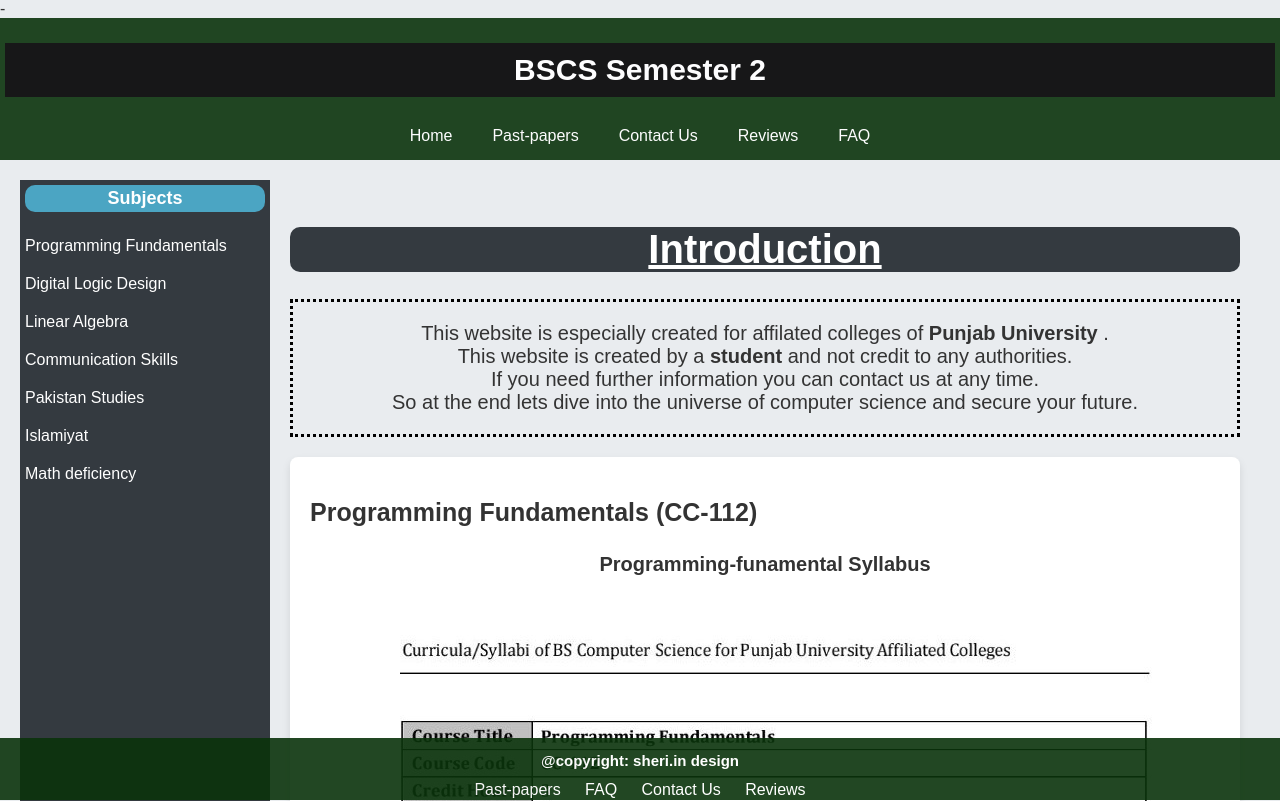
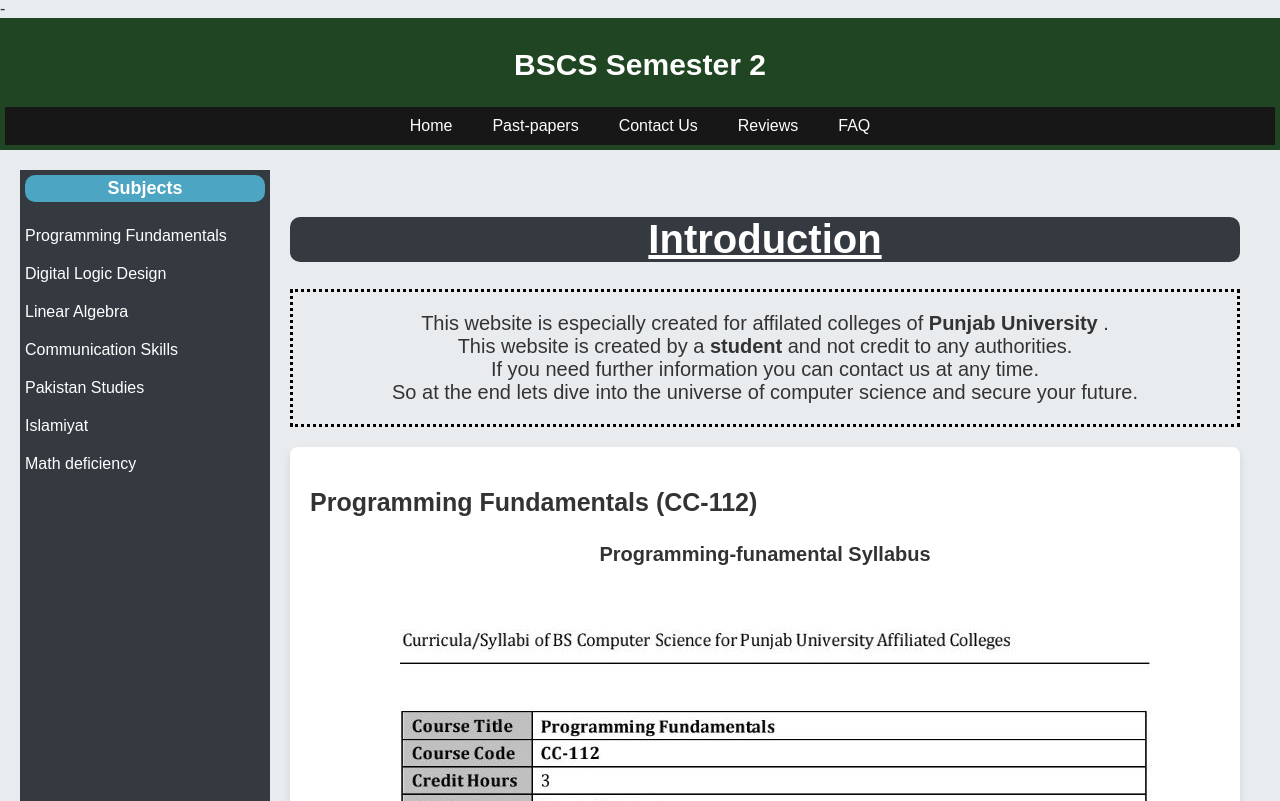
Before and after one commit to sheri-khan/Bscs-sem2_pu, a plain HTML site: page index.html in a window 1280 px wide. Shown: the top 801 px of the page. Drawn offline with nearby package versions, Linux system fonts and the light colour scheme.

Commit message:
3: addition contiue

```diff
--- a/index.html
+++ b/index.html
@@ -176,7 +176,7 @@
     </div>
 <!-- footer  -->
     <footer>
-        <h2 class="footer_h2"> @copyright: sheri.in design</h2>
+        <h2 class="footer_h2">&copy; Sheri.in Design  All Rights Reserved.</h2>
         <div class="footer-links">
             <a href="past_papers.html">Past-papers</a>
             <a href="faq.html">FAQ</a>
--- a/styles.css
+++ b/styles.css
@@ -25,17 +25,23 @@
 }
 .header-h1{
     font-size: 30px;
-    background-color: black;
-    padding-top: 10px;
-    padding-bottom: 10px;
+    /* background-color: black; */
+    padding-top: 5px;
+    padding-bottom: 5px;
 }
 .top-nav {
     display: flex;
     justify-content: center;
     /* flex-direction: column;  it define that all the elements are placed in a coulmn from top to bottom */
     flex-wrap: wrap;
+    background-color: #000000;
+    width: 100%; /* Ensure the navigation bar fits the screen width */
 
-    width: 100%; /* Ensure the navigation bar fits the screen width */
+}
+.top-nav:hover{
+    /* background-color: #fff; */
+    transform: translateY(-5px);
+
 }
 
 .top-nav a {
@@ -59,7 +65,7 @@
     color: #eb5312;
     display: flex;
     flex-direction: column;
-    margin-left: 25px;
+    /* margin-left: 25px; */
     border: 1px solid black;
     border-radius: 10px;
     width: 50%;
@@ -225,16 +231,16 @@
 
 footer {
     /* background-color: #343a40; */
-    background-color: #0b340c;
+
     opacity: 0.90;
     color: #ffffff;
     text-align: center;
     padding: 1px;
     width: 100%; /* Ensure the footer fits the screen width */
-    position: fixed;
-    bottom: 0;
-    left: 0;
-    z-index: 1000;
+    text-align: center;
+    padding: 1rem;
+    background-color: #0b340c;
+    margin-top: 2rem;
 }
 
 /* Ensure the footer links are accessible */
@@ -243,17 +249,21 @@
     font-size: 15px;
     padding: 0%;
 }
+.footer-links{
+    display: flex;
+    flex-direction: column;
+}
 .footer-links a {
     color: #ffffff;
     text-decoration: none;
-    margin: 0 10px;
-    margin-top: 5px;
+    margin: 10px;
 }
 
 .footer-links a:hover {
     background-color: rgb(8, 64, 22);
-    padding: 10px;
-    text-decoration: underline;
+    padding: 5px;
+    /* color: rgb(75, 165, 195); */
+    text-decoration: none;
 }
 
 .faq-section, .contact-section, .rating-section, .reviews-section {
```
Also changed, not shown: contact.html (+1 -1 lines), faq.html (+1 -1 lines), past_papers.html (+1 -1 lines), reviews.html (+3 -3 lines).
